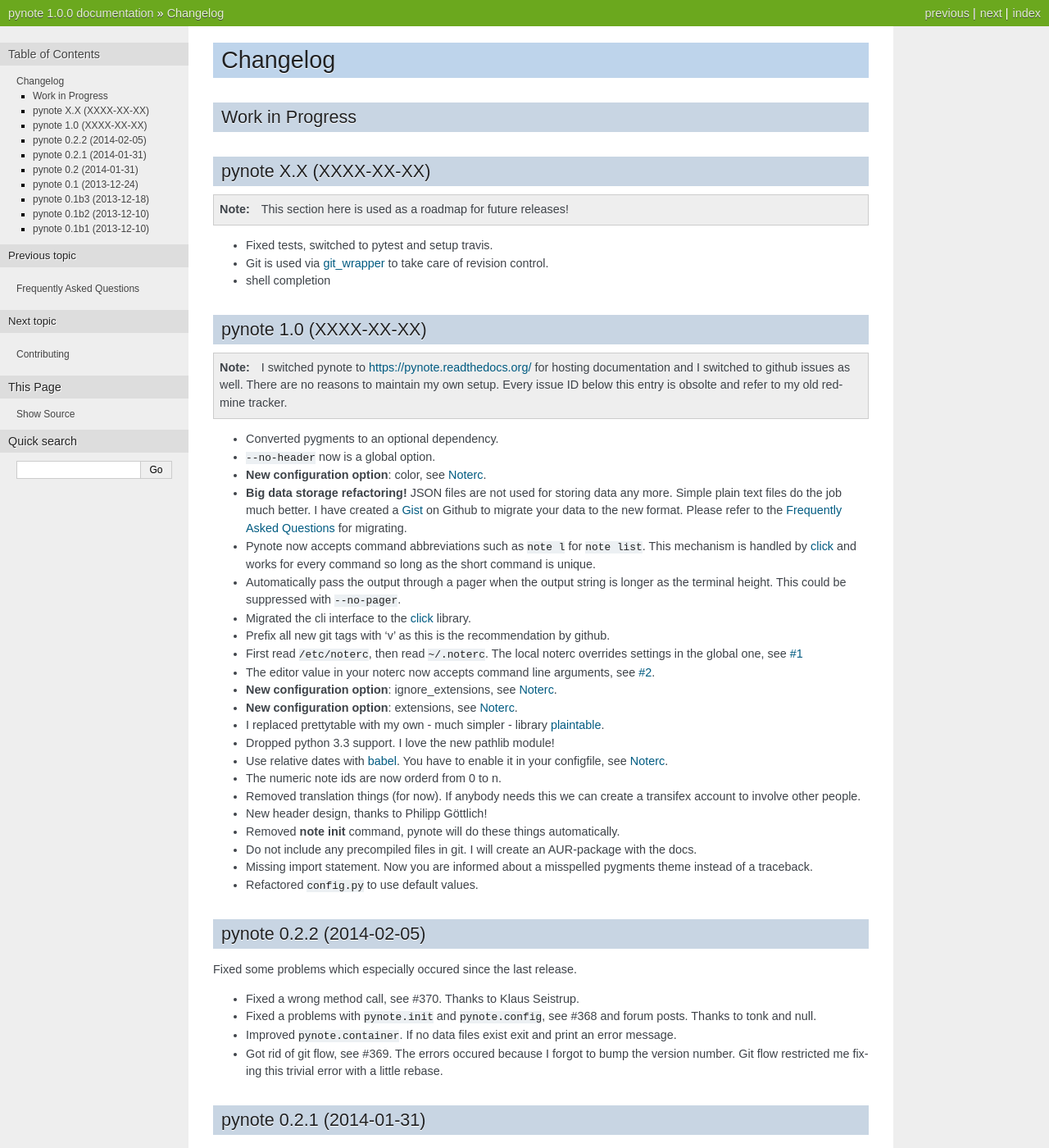
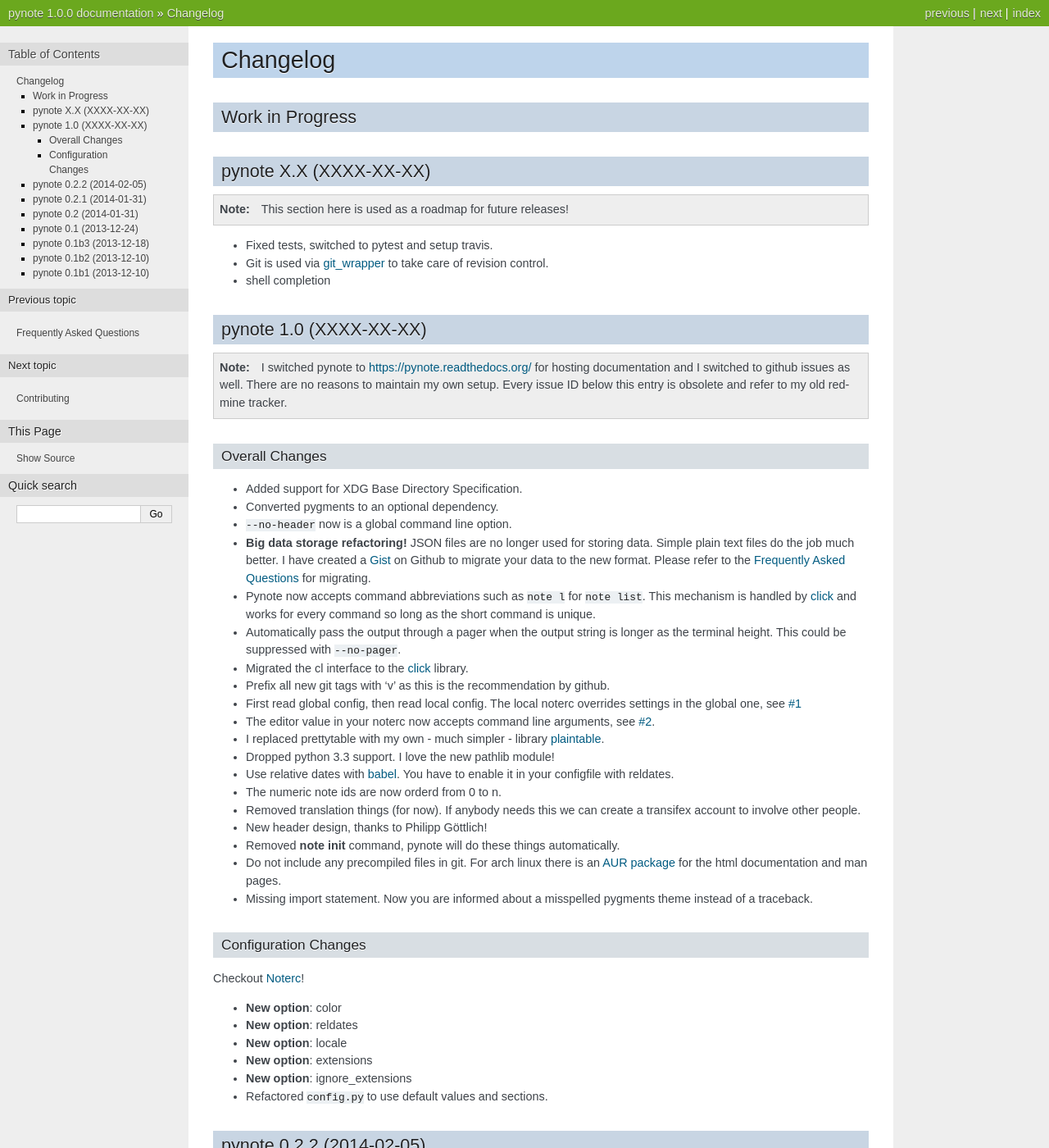
Before and after one commit to fastpacecolding/pynote, a Sphinx documentation site: the page built from doc/changelog.rst, in a window 1280 px wide and 1400 px high. Shown: the whole window at 82% size. Built offline with Sphinx 7.4.7, drawn with Linux system fonts in a browser that asks for light colours.

Commit message:
Doc updates according to XDG changes

```diff
--- a/doc/changelog.rst
+++ b/doc/changelog.rst
@@ -24,47 +24,59 @@
 .. note::
 
     I switched pynote to https://pynote.readthedocs.org/ for hosting
-    documentation and I switched to github issues as well. There are
-    no reasons to maintain my own setup. Every issue ID below this
-    entry is obsolte and refer to my old redmine tracker.
+    documentation and I switched to github issues as well. There are no reasons
+    to maintain my own setup. Every issue ID below this entry is obsolete and
+    refer to my old redmine tracker.
 
 
+Overall Changes
+^^^^^^^^^^^^^^^
+
+* Added support for XDG Base Directory Specification.
 * Converted pygments to an optional dependency.
-* ``--no-header`` now is a global option.
-* **New configuration option**: color, see :doc:`configuration`.
-* **Big data storage refactoring!**
-  JSON files are not used for storing data any more. Simple plain
-  text files do the job much better.
-  I have created a Gist_ on Github to migrate your data to the
-  new format. Please refer to the :doc:`faq` for migrating.
-* Pynote now accepts command abbreviations such as ``note l`` for
-  ``note list``. This mechanism is handled by click_ and works for every
-  command so long as the short command is unique.
-* Automatically pass the output through a pager when the output string
-  is longer as the terminal height. This could be suppressed with
-  ``--no-pager``.
-* Migrated the cli interface to the click_ library.
+* ``--no-header`` now is a global command line option.
+* **Big data storage refactoring!** JSON files are no longer used for storing
+  data. Simple plain text files do the job much better. I have created a Gist_
+  on Github to migrate your data to the new format. Please refer to the
+  :doc:`faq` for migrating.
+* Pynote now accepts command abbreviations such as ``note l`` for ``note
+  list``. This mechanism is handled by click_ and works for every command so
+  long as the short command is unique.
+* Automatically pass the output through a pager when the output string is
+  longer as the terminal height. This could be suppressed with ``--no-pager``.
+* Migrated the cl interface to the click_ library.
 * Prefix all new git tags with 'v' as this is the recommendation by github.
-* First read ``/etc/noterc``, then read ``~/.noterc``. The local noterc
-  overrides settings in the global one, see `#1`_
-* The editor value in your noterc now accepts command line arguments,
-  see `#2`_.
-* **New configuration option**: ignore_extensions, see :doc:`configuration`.
-* **New configuration option**: extensions, see :doc:`configuration`.
+* First read global config, then read local config. The local noterc overrides
+  settings in the global one, see `#1`_
+* The editor value in your noterc now accepts command line arguments, see
+  `#2`_.
 * I replaced prettytable with my own - much simpler - library plaintable_.
 * Dropped python 3.3 support. I love the new pathlib module!
-* Use relative dates with babel_. You have to enable it in your configfile,
-  see :doc:`configuration`.
+* Use relative dates with babel_. You have to enable it in your configfile with
+  reldates.
 * The numeric note ids are now orderd from 0 to n.
-* Removed translation things (for now). If anybody needs this we can
-  create a transifex account to involve other people.
+* Removed translation things (for now). If anybody needs this we can create a
+  transifex account to involve other people.
 * New header design, thanks to Philipp Göttlich!
 * Removed **note init** command, pynote will do these things automatically.
-* Do not include any precompiled files in git. I will create an AUR-package
-  with the docs.
-* Missing import statement. Now you are informed about a misspelled
-  pygments theme instead of a traceback.
-* Refactored ``config.py`` to use default values.
+* Do not include any precompiled files in git. For arch linux there is an `AUR
+  package`_ for the html documentation and man pages.
+* Missing import statement. Now you are informed about a misspelled pygments
+  theme instead of a traceback.
+
+
+Configuration Changes
+^^^^^^^^^^^^^^^^^^^^^
+
+Checkout :doc:`configuration`!
+
+* **New option**: color
+* **New option**: reldates
+* **New option**: locale
+* **New option**: extensions
+* **New option**: ignore_extensions
+* Refactored ``config.py`` to use default values and sections.
+
 
 .. _`#1`: https://github.com/rumpelsepp/pynote/issues/1
 .. _`#2`: https://github.com/rumpelsepp/pynote/issues/2
@@ -81,13 +94,13 @@
 Fixed some problems which especially occured since the last release.
 
 * Fixed a wrong method call, see #370. Thanks to Klaus Seistrup.
-* Fixed a problems with ``pynote.init`` and ``pynote.config``, see #368
-  and forum posts. Thanks to tonk and null.
-* Improved ``pynote.container``. If no data files exist exit and print
-  an error message.
-* Got rid of git flow, see #369. The errors occured because I forgot
-  to bump the version number. Git flow restricted me fixing this trivial
-  error with a little rebase.
+* Fixed a problems with ``pynote.init`` and ``pynote.config``, see #368 and
+  forum posts. Thanks to tonk and null.
+* Improved ``pynote.container``. If no data files exist exit and print an error
+  message.
+* Got rid of git flow, see #369. The errors occured because I forgot to bump
+  the version number. Git flow restricted me fixing this trivial error with a
+  little rebase.
 
 
 pynote 0.2.1 (2014-01-31)
@@ -110,15 +123,15 @@
 
 New features
 
-- localisation via pybabel (GNU gettext files), see #284.
-  Added German translation.
+- localisation via pybabel (GNU gettext files), see #284. Added German
+  translation.
 
 - pygments support, see #301.
 
-  - ``note show --lang``: Read notes with synthax highlighting.
-    Find a list of supported lexers on the pygments project page!
-  - ``note compare --no-color``: Unified diffs are colored by default.
-    Suppress colors with ``--no-color``.
+  - ``note show --lang``: Read notes with synthax highlighting. Find a list of
+    supported lexers on the pygments project page!
+  - ``note compare --no-color``: Unified diffs are colored by default. Suppress
+    colors with ``--no-color``.
   - Choose your pygments theme in noterc with 'pygments_theme', see #307.
 
 - tag support
@@ -150,14 +163,13 @@
 Rename ``~/.note/versions.json`` to ``~/.note/revisions.json``.
 
 - Do not create a new revision if there are no changes, see #277.
-- Improved ``pynote.__main__`` code. If no command is entered just
-  choose note list, see #288.
+- Improved ``pynote.__main__`` code. If no command is entered just choose note
+  list, see #288.
 - note trash works again, see #278.
-- Added a note restore command to restore deleted notes from trash,
-  see #281.
+- Added a note restore command to restore deleted notes from trash, see #281.
 - Improved JSON serialization, see #285.
-- Renamed ``versions.json`` to ``revisions.json``. Please rename that
-  file in ``~/.note``!
+- Renamed ``versions.json`` to ``revisions.json``. Please rename that file in
+  ``~/.note``!
 - Reverted the changes in #276.
 - Added a ``--no-header`` option to note show, thanks to stewie.
 
@@ -169,8 +181,7 @@
 
 - Dateformat can be set in ``~/.noterc``. Please refer to docs.python.org,
   strftime and strptime behavior.
-- Compare command. Compare two revisions of a note by creating a
-  unified diff.
+- Compare command. Compare two revisions of a note by creating a unified diff.
 - You only have to set your data dir in ``~/.noterc``. Like data = ~/.note.
 - Do not display an empty table if there is no data, see #254.
 - The root section in ``~/.noterc`` must be ``[DEFAULT]``. The previous values
--- a/doc/reference.rst
+++ b/doc/reference.rst
@@ -5,7 +5,7 @@
     Every command is to be used like ``$ note cmd``, e.g. ``$ note list``.
     Every command supports the ``-h, --help`` option.
 
-.. todo::
+.. note::
     This page has to be cleaned up for pynote 1.0
 
 
```
Also changed, not shown: other parts of doc/changelog.rst (+1 -0 lines), doc/configuration.rst (+46 -33 lines).
